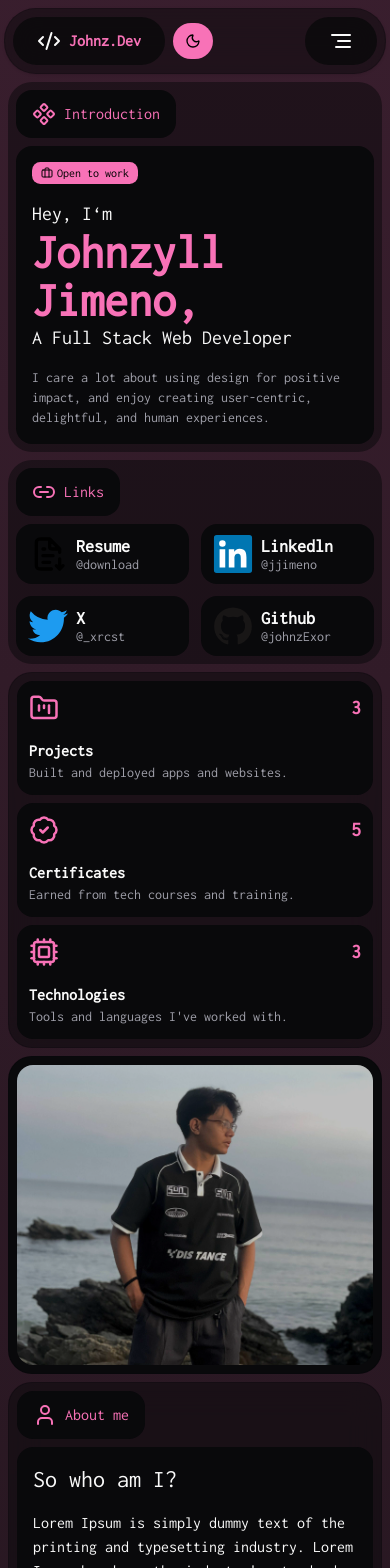
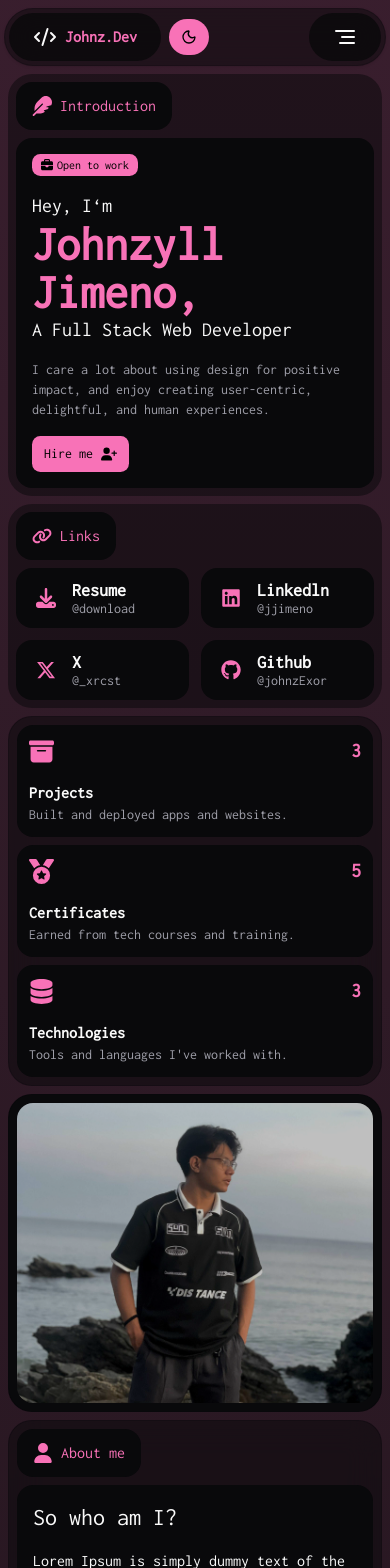
Before and after one commit to JohnzExor/2025-portfolio, a Next.js app: page / in a window 390 px wide. Shown: the top 1568 px of the page. Built offline with nearby package versions, Linux system fonts and the light colour scheme.

Commit message:
changed icons

```diff
--- a/package.json
+++ b/package.json
@@ -27,6 +27,7 @@
     "react": "19.1.0",
     "react-dom": "19.1.0",
     "react-hook-form": "^7.60.0",
+    "react-icons": "^5.5.0",
     "sonner": "^2.0.6",
     "tailwind-merge": "^3.3.1",
     "zod": "^4.0.5"
--- a/src/app/data.ts
+++ b/src/app/data.ts
@@ -1,3 +1,16 @@
+import {
+  FaBoxArchive,
+  FaCertificate,
+  FaDatabase,
+  FaDownload,
+  FaGithub,
+  FaLinkedin,
+  FaMedal,
+  FaReact,
+  FaWordpress,
+  FaXTwitter,
+} from "react-icons/fa6";
+import { RiNextjsLine } from "react-icons/ri";
 export const links = [
   { name: "Home", link: "#home" },
   { name: "About", link: "#about" },
@@ -9,17 +22,17 @@ export const links = [
 export const techStack = [
   {
     name: "React",
-    image: "/images/tech/React.svg",
+    icon: FaReact,
     description: "A JavaScript library for building user interfaces.",
   },
   {
     name: "Nextjs",
-    image: "/images/tech/Next.js.svg",
+    icon: RiNextjsLine,
     description: "A React framework for building fast and scalable web apps.",
   },
   {
     name: "Wordpress",
-    image: "/images/tech/WordPress.svg",
+    icon: FaWordpress,
     description: "A popular CMS for creating and managing websites.",
   },
 ];
@@ -55,26 +68,26 @@ export const socials = [
   {
     name: "Resume",
     username: "@download",
-    image: "/images/links/download.svg",
+    icon: FaDownload,
     link: "images/links/resume.pdf",
   },
   {
     name: "Linkedln",
     username: "@jjimeno",
-    image: "/images/links/LinkedIn.svg",
+    icon: FaLinkedin,
     link: "https://www.linkedin.com/in/johnzyll-jimeno-b79244193/",
   },
   {
     name: "X",
     username: "@_xrcst",
-    image: "/images/links/Twitter.svg",
+    icon: FaXTwitter,
     link: "https://x.com/_xrcst",
   },
 
   {
     name: "Github",
     username: "@johnzExor",
-    image: "/images/links/GitHub.svg",
+    icon: FaGithub,
     link: "https://github.com/JohnzExor",
   },
 ];
@@ -117,25 +130,23 @@ export const testimonials = [
   },
 ];
 
-import { FolderKanban, BadgeCheck, Cpu } from "lucide-react";
-
 export const overviewStats = [
   {
     name: "Projects",
     count: projects.length,
     description: "Built and deployed apps and websites.",
-    icon: FolderKanban,
+    icon: FaBoxArchive,
   },
   {
     name: "Certificates",
     count: 5,
     description: "Earned from tech courses and training.",
-    icon: BadgeCheck,
+    icon: FaMedal,
   },
   {
     name: "Technologies",
     count: techStack.length,
     description: "Tools and languages I've worked with.",
-    icon: Cpu,
+    icon: FaDatabase,
   },
 ];
--- a/src/app/footer.tsx
+++ b/src/app/footer.tsx
@@ -2,6 +2,7 @@ import { Separator } from "@/components/ui/separator";
 import { Mail, MapPin } from "lucide-react";
 import Link from "next/link";
 import { links, socials } from "./data";
+import { FaEnvelope, FaMap } from "react-icons/fa6";
 
 const Footer = () => {
   return (
@@ -35,12 +36,12 @@ const Footer = () => {
               href="mailto:jimenojohnzyll@gmail.com"
               className="flex items-center gap-2"
             >
-              <Mail size={20} className=" shrink-0" />
+              <FaEnvelope size={20} className=" shrink-0" />
               <span>jimenojohnzyll@gmail.com</span>
             </Link>
           </li>
           <li className="flex items-center gap-2">
-            <MapPin size={20} className=" shrink-0" />
+            <FaMap size={20} className=" shrink-0" />
             <span>Puerto Princesa City, Palawan, Philippines</span>
           </li>
         </ul>
--- a/src/app/globals.css
+++ b/src/app/globals.css
@@ -51,7 +51,7 @@
   --card-foreground: oklch(0.141 0.005 285.823);
   --popover: oklch(1 0 0);
   --popover-foreground: oklch(0.141 0.005 285.823);
-  --primary: oklch(0.73 0.18 350);
+  --primary: oklch(57.51% 0.1382 350.145);
   --primary-foreground: oklch(0.97 0.014 254.604);
   --secondary: oklch(0.967 0.001 286.375);
   --secondary-foreground: oklch(0.21 0.006 285.885);
--- a/src/app/header.tsx
+++ b/src/app/header.tsx
@@ -6,7 +6,7 @@ import { CodeXml } from "lucide-react";
 
 const Header = () => {
   return (
-    <header className="mx-1 md:mx-0 p-2 flex items-center justify-between bg-background/50 backdrop-blur-lg border border-background/20 rounded-4xl mt-2 md:mt-4 sticky top-2 md:top-4 z-50 shadow duration-500 ease-in-out">
+    <header className="mx-1 md:mx-0 p-1 md:p-2 flex items-center justify-between bg-background/50 backdrop-blur-lg border border-background/20 rounded-4xl mt-2 md:mt-4 sticky top-2 md:top-4 z-50 shadow duration-500 ease-in-out">
       <div className="flex items-center gap-2">
         <Link
           href={"/"}
--- a/src/app/section-about.tsx
+++ b/src/app/section-about.tsx
@@ -1,4 +1,4 @@
-import { User } from "lucide-react";
+import { FaUser } from "react-icons/fa6";
 
 const SectionAbout = () => {
   return (
@@ -7,7 +7,7 @@ const SectionAbout = () => {
       className="p-2 md:p-4 rounded-3xl bg-background/50 backdrop-blur-lg border border-background/20 space-y-2 md:space-y-4"
     >
       <div className="flex items-center gap-2 bg-background px-4 py-3 rounded-2xl w-fit text-primary">
-        <User />
+        <FaUser size={20} />
         <span>About me</span>
       </div>
 
--- a/src/app/section-contact.tsx
+++ b/src/app/section-contact.tsx
@@ -1,4 +1,4 @@
-import { Contact } from "lucide-react";
+import { FaPhone } from "react-icons/fa6";
 import ContactForm from "./contact-form";
 
 const SectionContact = () => {
@@ -8,7 +8,7 @@ const SectionContact = () => {
       className="p-2 md:p-4 rounded-3xl bg-background/50 backdrop-blur-lg border border-background/20 space-y-2 md:space-y-4"
     >
       <div className="flex items-center gap-2 bg-background px-4 py-3 rounded-2xl w-fit text-primary">
-        <Contact />
+        <FaPhone size={20} />
         <span>Contact</span>
       </div>
       <div className="bg-background p-4 rounded-2xl space-y-4">
--- a/src/app/section-hero.tsx
+++ b/src/app/section-hero.tsx
@@ -1,10 +1,11 @@
 import Image from "next/image";
 import profile from "/public/images/profile.jpeg";
-import { Briefcase, Component, Link2 } from "lucide-react";
 import { Badge } from "@/components/ui/badge";
 import { overviewStats, socials } from "./data";
 import Link from "next/link";
-
+import { buttonVariants } from "@/components/ui/button";
+import { cn } from "@/lib/utils";
+import { FaBriefcase, FaFeather, FaLink, FaUserPlus } from "react-icons/fa6";
 const SectionHero = () => {
   return (
     <section
@@ -14,13 +15,13 @@ const SectionHero = () => {
       <div className="col-span-2 space-y-2 md:space-y-4">
         <div className="bg-background/50 rounded-3xl border-background/20 p-2 md:p-4 flex flex-col gap-2">
           <div className="flex items-center gap-2 bg-background px-4 py-3 rounded-2xl w-fit text-primary">
-            <Component />
+            <FaFeather size={20} />
             <span>Introduction</span>
           </div>
 
           <div className="bg-background rounded-2xl p-4 md:p-10 space-y-4">
             <Badge>
-              <Briefcase size={15} />
+              <FaBriefcase size={15} />
               <span>Open to work</span>
             </Badge>
             <h1 className="text-xl md:text-3xl">
@@ -34,22 +35,25 @@ const SectionHero = () => {
               I care a lot about using design for positive impact, and enjoy
               creating user-centric, delightful, and human experiences.
             </p>
+            <Link href={"#contact"} className={cn(buttonVariants())}>
+              Hire me <FaUserPlus />
+            </Link>
           </div>
         </div>
         <div className="bg-background/50 rounded-3xl border-background/20 p-2 md:p-4 space-y-2 md:space-y-4">
           <div className="flex items-center gap-2 bg-background px-4 py-3 rounded-2xl w-fit text-primary">
-            <Link2 />
+            <FaLink size={20} />
             <span>Links</span>
           </div>
           <ul className="grid grid-cols-2 md:grid-cols-3 lg:grid-cols-4 gap-3">
-            {socials.map(({ link, name, image, username }, index) => (
+            {socials.map(({ link, name, icon: Icon, username }, index) => (
               <li key={index} className="bg-background py-2 px-3 rounded-2xl">
                 <Link
                   target="_blank"
                   href={link}
                   className="relative flex items-center gap-2"
                 >
-                  <Image src={image} alt={name} width={40} height={40} />
+                  <Icon size={20} className="text-primary mx-2" />
                   <div className="-space-y-2">
                     <h1 className="text-lg font-bold">{name}</h1>
                     <span className="text-muted-foreground text-sm">
@@ -63,14 +67,14 @@ const SectionHero = () => {
         </div>
       </div>
 
-      <div className="space-y-2 md:space-y-4 flex flex-col">
+      <div className="space-y-2 md:space-y-4 flex flex-col group">
         <div className="h-fit p-2 md:p-4 bg-background/50 backdrop-blur-lg rounded-3xl border-1 border-background/20">
           <ul className="grid grid-cols-1 md:grid-cols-3 gap-2">
             {overviewStats.map(
               ({ count, description, icon: Icon, name }, index) => (
                 <li key={index} className="bg-background p-3 rounded-2xl">
                   <div className="flex items-center justify-between gap-2 pb-4 text-primary">
-                    <Icon size={30} />
+                    <Icon size={25} />
                     <span className="text-xl font-bold">{count}</span>
                   </div>
                   <h1 className="font-bold">{name}</h1>
@@ -80,7 +84,7 @@ const SectionHero = () => {
             )}
           </ul>
         </div>
-        <div className="h-full p-2 md:p-4 bg-background backdrop-blur-lg rounded-3xl border-1 border-background/20">
+        <div className="h-full p-2 md:p-4 bg-background backdrop-blur-lg rounded-3xl border-1 border-background/20 group-hover:bg-primary transition-colors duration-200">
           <div className="relative h-[300px] md:h-full">
             <Image
               src={profile}
--- a/src/app/section-projects.tsx
+++ b/src/app/section-projects.tsx
@@ -1,8 +1,8 @@
-import { FolderGit } from "lucide-react";
 import { projects } from "./data";
 import Image from "next/image";
 import { Badge } from "@/components/ui/badge";
 import Link from "next/link";
+import { FaBoxArchive } from "react-icons/fa6";
 
 const SectionProjects = () => {
   return (
@@ -11,7 +11,7 @@ const SectionProjects = () => {
       className="p-2 md:p-4 rounded-3xl bg-background/50 backdrop-blur-lg border border-background/20 space-y-2 md:space-y-4"
     >
       <div className="flex items-center gap-2 bg-background px-4 py-3 rounded-2xl w-fit text-primary">
-        <FolderGit />
+        <FaBoxArchive size={20} />
         <span>Projects</span>
       </div>
       <ul className="space-y-2 md:space-y-0 md:grid grid-cols-2 gap-3">
--- a/src/app/section-testimonials.tsx
+++ b/src/app/section-testimonials.tsx
@@ -1,8 +1,7 @@
 "use client";
 
-import { Quote } from "lucide-react";
 import { testimonials } from "./data";
-import { Avatar, AvatarFallback, AvatarImage } from "@/components/ui/avatar";
+import { Avatar, AvatarFallback } from "@/components/ui/avatar";
 
 import Autoplay from "embla-carousel-autoplay";
 
@@ -13,6 +12,7 @@ import {
   CarouselNext,
   CarouselPrevious,
 } from "@/components/ui/carousel";
+import { FaQuoteLeft } from "react-icons/fa6";
 
 const SectionTestimonials = () => {
   return (
@@ -39,7 +39,7 @@ const SectionTestimonials = () => {
                 key={index}
                 className="bg-background p-4 rounded-2xl flex flex-col gap-2 h-full"
               >
-                <Quote className="text-primary" />
+                <FaQuoteLeft size={30} className="text-primary" />
                 <p className="text-sm">{description}</p>
 
                 <div className="mt-auto flex items-center gap-2">
```
Also changed, not shown: src/app/section-tech.tsx (+4 -7 lines), src/app/side-sheet.tsx (+33 -7 lines), 1 other file (tests, documents, lock files or other folders).
